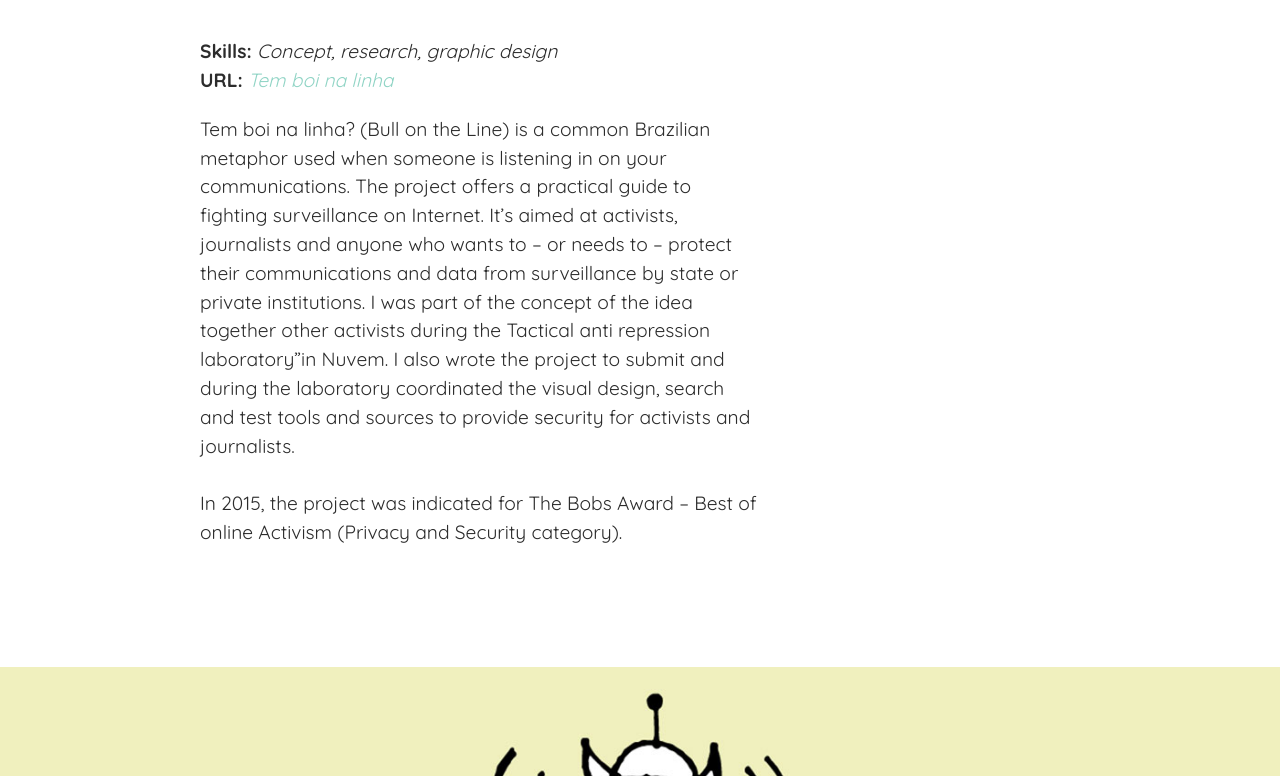
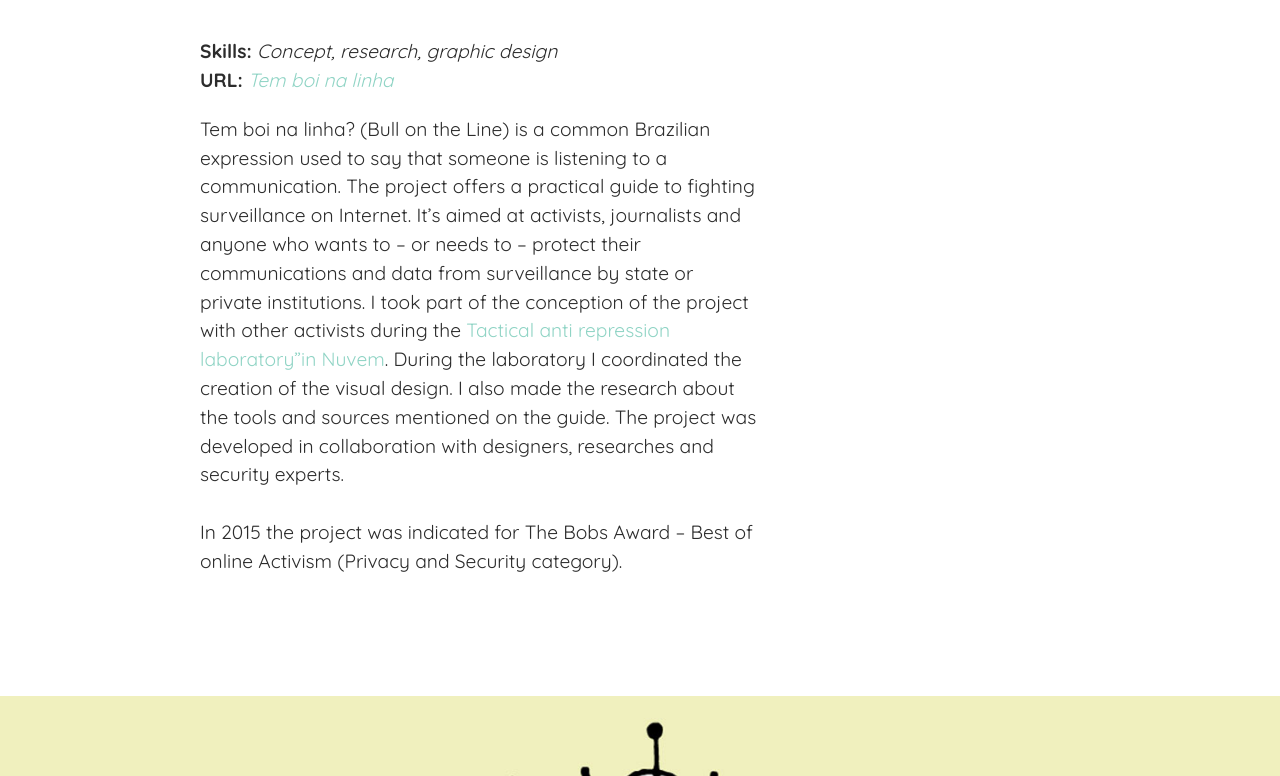
Before and after one commit to stepaola/Gorgo, a plain HTML site: page temboinalinha.html in a window 1280 px wide. Shown: the part 570-1346 px from the top of the page. Drawn offline with Linux system fonts and the light colour scheme.

Commit message:
Correções no tem boi na linha

```diff
--- a/temboinalinha.html
+++ b/temboinalinha.html
@@ -66,12 +66,10 @@
             <div class="page-desc">
                  <h1>Tem Boi na Linha</h1>
                 <p><strong>Skills:</strong> <i>Concept, research, graphic design</i> <br><strong>URL:</strong> <a href="http://temboinalinha.org" target="_blank"><i>Tem boi na linha</i></a></p>
-                <p>Tem boi na linha? (Bull on the Line) is a common Brazilian metaphor used when someone is listening in on your communications. The project offers a practical guide to fighting surveillance on Internet. It’s aimed at activists, journalists and anyone who wants to – or needs to – protect their communications and data from surveillance by state or private institutions.
-                  I was part of the concept of the idea together other activists during the <h href="http://nuvem.tk/?contralab-english" target="_blank"> Tactical anti repression laboratory”in Nuvem.</a> I also wrote the project to submit and during the laboratory coordinated the visual design, search and test tools and sources to provide security for activists and journalists.
+                <p>Tem boi na linha? (Bull on the Line) is a common Brazilian expression used to say that someone is listening to a communication. The project offers a practical guide to fighting surveillance on Internet. It’s aimed at activists, journalists and anyone who wants to – or needs to – protect their communications and data from surveillance by state or private institutions.
+                  I took part of the conception of the project with other activists during the <a href="http://nuvem.tk/?contralab-english" target="_blank"> Tactical anti repression laboratory”in Nuvem</a>. During the laboratory I coordinated the creation of the visual design. I also made the research about the tools and sources mentioned on the guide. The project was developed in collaboration with designers, researches and security experts.
                   <br><br>
-                  In 2015, the project was indicated for The Bobs Award – Best of online Activism (Privacy and Security category).
-
-            </div>
+                  In 2015 the project was indicated for The Bobs Award – Best of online Activism (Privacy and Security category).</div>
 
             <article class="project">
 
```
